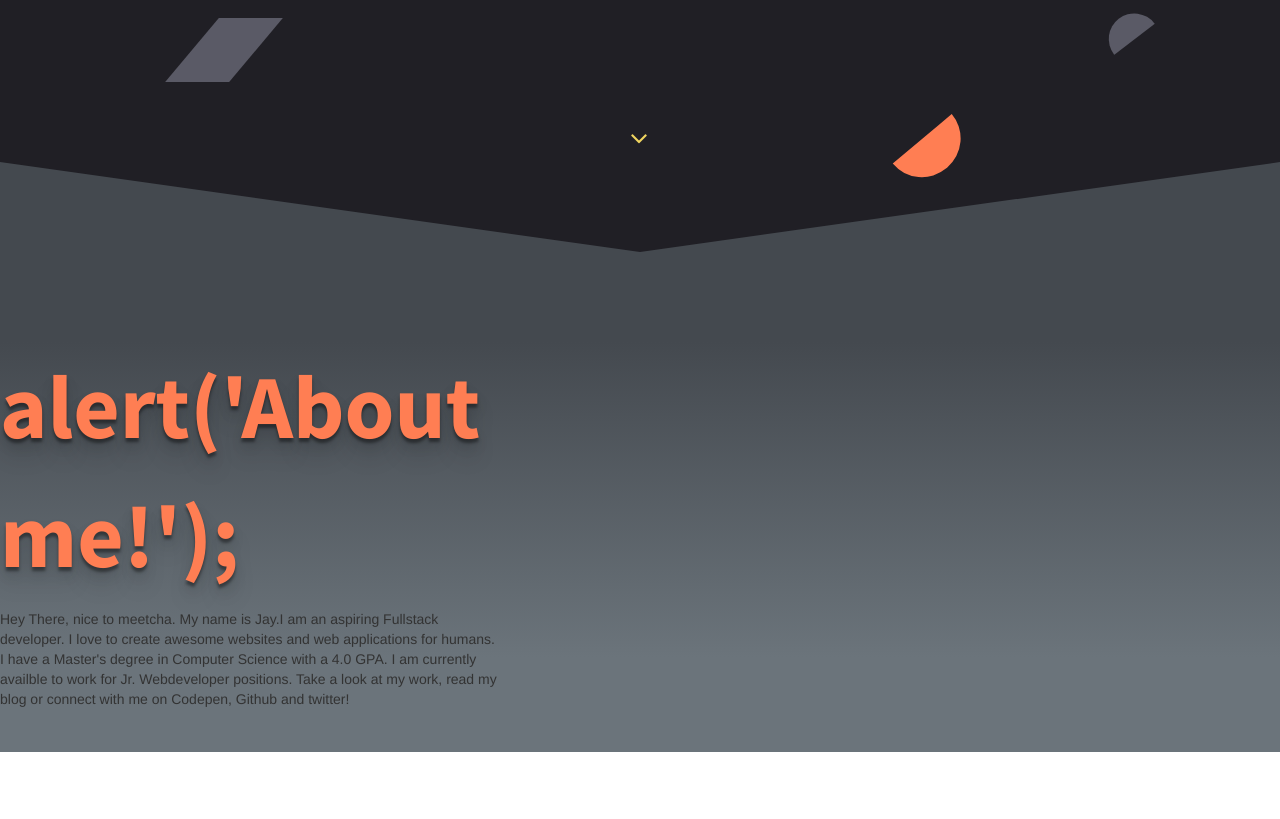
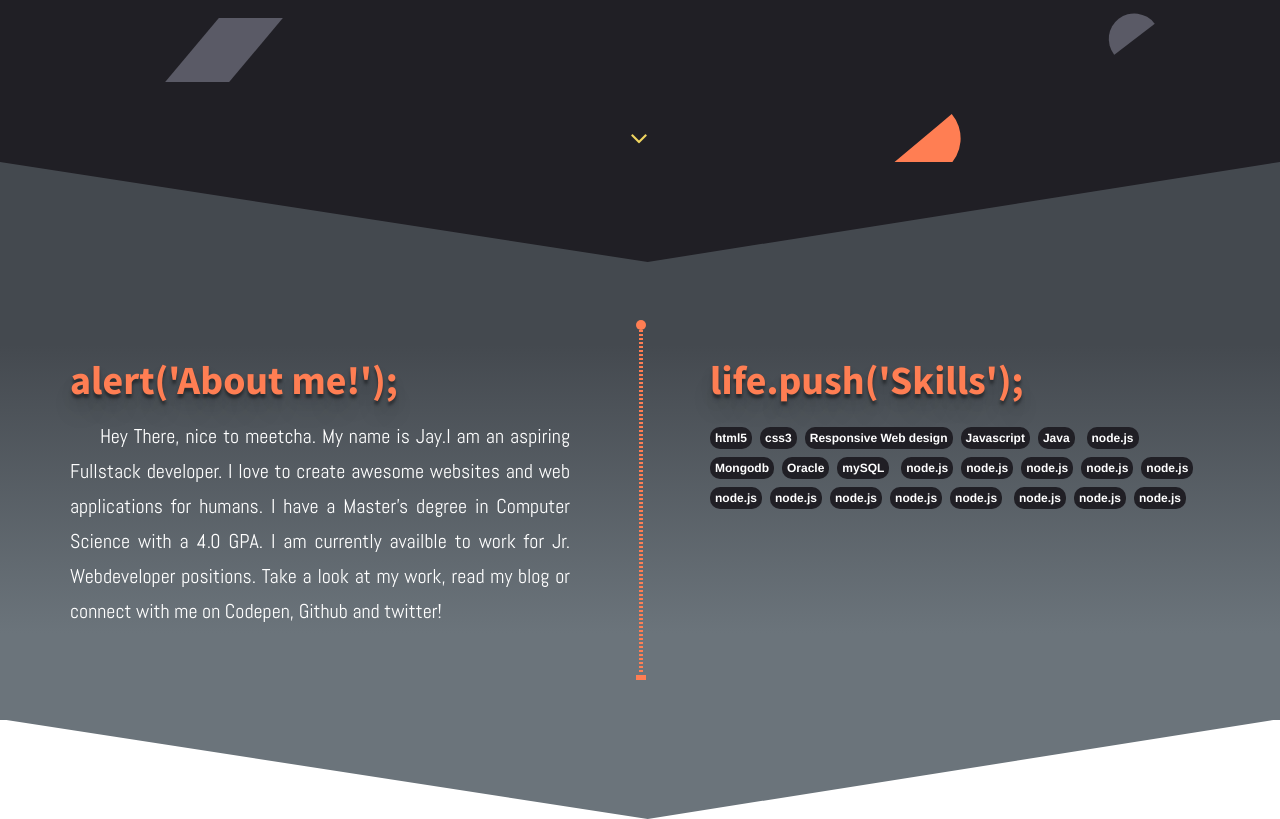
Before and after one commit to jayjariwala/portfolio, a plain HTML site: page index.html in a window 1280 px wide. Shown: the part 638-1457 px from the top of the page. Before the commit the page ends 1390 px from the top, so only its background shows below. Drawn offline with nearby package versions, Linux system fonts and the light colour scheme.

Commit message:
added more style

```diff
--- a/assets/scss/style.scss
+++ b/assets/scss/style.scss
@@ -297,29 +297,8 @@ padding-left: 0px;
   }
 
 }
-.triangle1
-{
-  height: 90px;
-  width: 50%;
-  background-color: #44494f;
-  -webkit-clip-path: polygon(100% 100%, 0 0, 0 100%);
-  clip-path: polygon(100% 100%, 0 0, 0 100%);
-  float: left;
-}
-.triangle2
-{
-  height: 90px;
-  width: 50%;
-  background-color: #44494f;
-  -webkit-clip-path: polygon(100% 100%, 0 100%, 100% 0);
-  clip-path: polygon(100% 100%, 0 100%, 100% 0);
-  float: right;
-}
-.shapecontainer
-{
-  overflow: hidden;
-  background-color: $theme;
-}
+
+
 .fa-angle-down
 {
   position: absolute;
@@ -327,22 +306,78 @@ padding-left: 0px;
   color:$maintext;
   bottom: 10px;
 }
+.triangle-path
+{
+  fill:$theme;
+}
 
 .introduction
 {
     position: relative;
-    height: 500px;
+    height: 458px;
     background: linear-gradient(180deg,#44494f 0,#44494f 18%,#6b747b 81%,#6b747b);
     z-index:5;
     .introtext-wrap
     {
       position: relative;
       top:90px;
+      margin: 0 auto;
+      display: flex;
+      justify-content: space-around;
+    }
+    .line
+    {
+      position: absolute;
+      height: 350px;
+      width: 2px;
+      //background-color: $shapeorange;
+      border: 2px dotted $shapeorange;
+      left:50%;
+      top:60px;
+      margin-left: -1px;
+    }
+    .aboutme
+    {
+      color: white;
+      text-align: justify;
+      font-size: 20px;
+      line-height: 35px;
+      font-family: 'Abel', sans-serif;
+    }
+    .badge
+    {
+      background-color:$theme;
+      margin-right: 8px;
+      padding: 1%;
+      margin-top: 8px;
+    }
+
+    .point:nth-child(1)
+    {
+      position: absolute;
+      top:-4px;
+      width: 10px;
+      height: 10px;
+      border-radius: 50%;
+      background-color: $shapeorange;
+      margin-left: -5px;
+    }
+    .point:nth-child(2)
+    {
+      width: 10px;
+      height: 5px;
+      bottom: 0px;
+      border-radius: 50%;
+      background-color: $shapeorange;
+      margin-left: -5px;
+      position: absolute;
+      bottom: -10px;
+      border-radius: 0;
     }
     .hey
     {
         font-family: 'Source Sans Pro', sans-serif;
-        font-size: 90px;
+        font-size: 40px;
         color: $shapeorange;
 
 text-shadow: 0px 4px 3px rgba(0,0,0,0.4),
@@ -352,5 +387,35 @@ text-shadow: 0px 4px 3px rgba(0,0,0,0.4),
     .about
     {
       max-width: 500px;
+      display: inline-block;
+    }
+    .skills
+    {
+      max-width: 500px;
+      display: inline-block;
+    }
+    .triangle-about
+    {
+      top:170px;
+    }
+    .triangle-path
+    {
+      fill:#6b747b;
     }
 }
+.triangle
+{
+  height: 100px;
+  width: 100%;
+  position: relative;
+  z-index: 5;
+}
+.hide-div-triangle
+{
+  height: 100px;
+  width: 100%;
+  position: absolute;
+  bottom: -100px;
+  z-index: 0;
+  background-color: #44494F;
+}
--- a/index.html
+++ b/index.html
@@ -53,23 +53,33 @@
       <div class="stripecontainer2"><div class="stripe" id="stripe2"></div><div class="stripe" id="stripe2"></div><div class="stripe" id="stripe2"></div><div class="stripe" id="stripe2"></div><div class="stripe" id="stripe2"></div><div class="stripe" id="stripe2"></div><div class="stripe" id="stripe2"></div><div class="stripe" id="stripe2"></div></div>
       <i class="fa fa-2x fa-angle-down"></i>
     </div>
-    <div class="shapecontainer">
-      <div class="triangle1">
-      </div>
-      <div class="triangle2">
-      </div>
+    <svg class="triangle triangle-sec1" xmlns="http://www.w3.org/2000/svg" viewBox="0 0 500 500" role="presentation" preserveAspectRatio="none"><path class="triangle-path" d="M0 0l253 500L500 0H0z"></path></svg>
+    <div class="hide-div-triangle">
     </div>
       <div class="introduction">
+        <div class="line"><div class="point"></div><div class="point"></div></div>
           <div class="introtext-wrap">
             <div class="about">
               <p class="hey">alert('About me!');</p>
-              <p>
-                Hey There, nice to meetcha.
+              <p class="aboutme">
+                &nbsp; &nbsp; &nbsp;Hey There, nice to meetcha.
   My name is Jay.I am an aspiring Fullstack developer. I love to create awesome websites and web applications for humans. I have a Master's degree in Computer Science with a 4.0 GPA. I am currently availble to work for Jr. Webdeveloper positions.
   Take a look at my work, read my blog or connect with me on Codepen, Github and twitter!
               </p>
             </div>
+            <div class="skills">
+              <p class="hey">life.push('Skills');</p>
+                <div class="badge-container">
+                  <span class="badge">html5</span><span class="badge">css3</span><span class="badge">Responsive Web design</span><span class="badge">Javascript</span><span class="badge">Java</span>
+                  <span class="badge">node.js</span><span class="badge">Mongodb</span><span class="badge">Oracle</span><span class="badge">mySQL</span>
+                  <span class="badge">node.js</span><span class="badge">node.js</span><span class="badge">node.js</span><span class="badge">node.js</span><span class="badge">node.js</span>
+                  <span class="badge">node.js</span><span class="badge">node.js</span><span class="badge">node.js</span><span class="badge">node.js</span><span class="badge">node.js</span>
+                  <span class="badge">node.js</span><span class="badge">node.js</span><span class="badge">node.js</span>
+                </div>
+
+            </div>
           </div>
+        <svg class="triangle triangle-about" xmlns="http://www.w3.org/2000/svg" viewBox="0 0 500 500" role="presentation" preserveAspectRatio="none"><path class="triangle-path" d="M0 0l253 500L500 0H0z"></path></svg>
       </div>
   </div>
 </body>
```
Also changed, not shown: assets/css/style.css, 1 other file.
